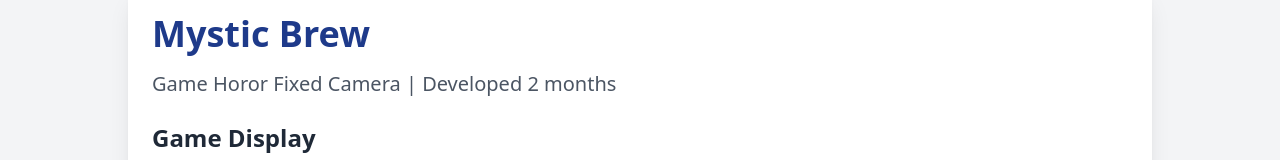
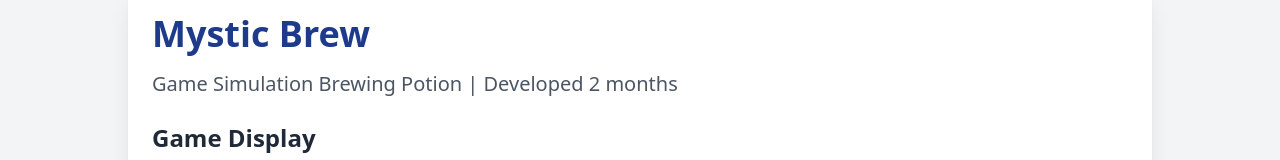
Before and after one commit to hansdikanugroho/hansdikanugroho.github.io, a plain HTML site: page mystic.html in a window 1280 px wide. Shown: the part 126-286 px from the top of the page. Drawn offline with nearby package versions, Linux system fonts and the light colour scheme.

Commit message:
fixing typo in mystic

```diff
--- a/mystic.html
+++ b/mystic.html
@@ -22,7 +22,7 @@
         <div class="container mx-auto px-6 max-w-5xl bg-white p-8 rounded-lg shadow-xl">
 
             <h1 class="text-4xl font-extrabold text-blue-900 mb-4">Mystic Brew</h1>
-            <p class="text-xl text-gray-600 mb-6">Game Horor Fixed Camera | Developed 2 months </p>
+            <p class="text-xl text-gray-600 mb-6">Game Simulation Brewing Potion | Developed 2 months </p>
 
             <h3 class="text-2xl font-bold text-gray-800 mb-4">Game Display</h3>
             <div class="flex space-x-4 overflow-x-auto p-4 bg-gray-50 rounded-lg mb-8 shadow-inner"
```
